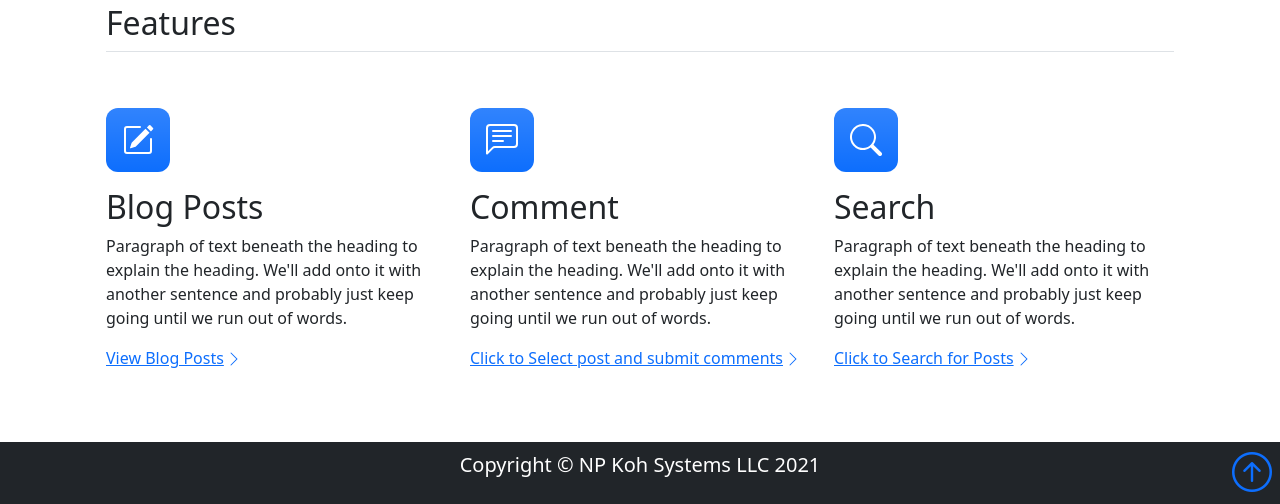
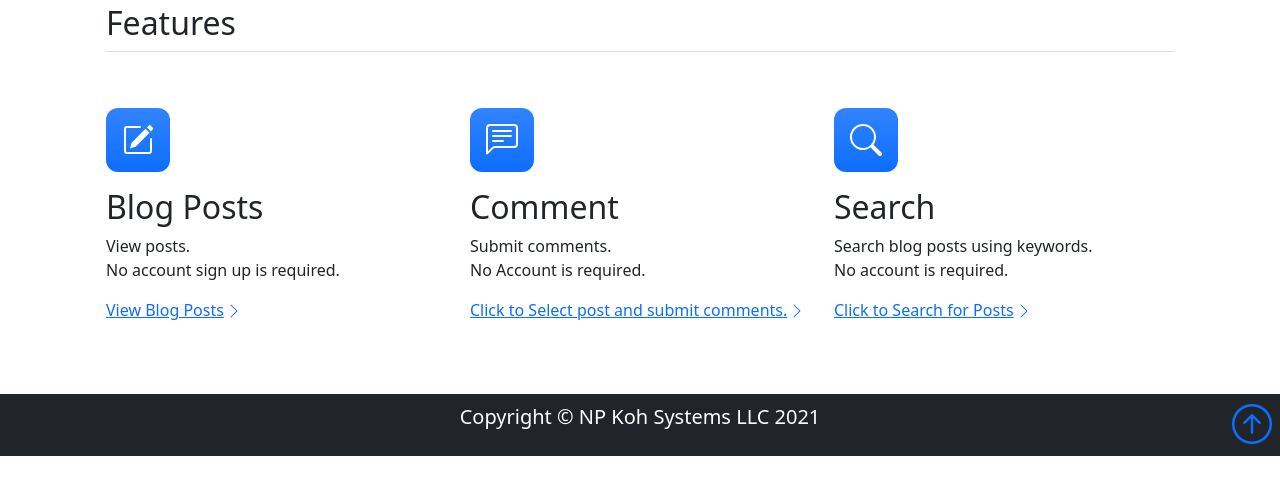
Before and after one commit to NgiapPuoyKoh/django-blogchat-tech, a Django app: page / in a window 1280 px wide. Shown: the part 666-1170 px from the top of the page. After the commit the page ends 1122 px from the top, so only its background shows below. Run offline with Django 3.2, Linux system fonts and the light colour scheme; data that the repository does not hold is empty; some libraries are stand-ins or nearby versions.

Commit message:
Edit index.html add feature descriptions

```diff
--- a/home/templates/home/index.html
+++ b/home/templates/home/index.html
@@ -70,7 +70,8 @@
           <svg class="bi" width="1em" height="1em"><use xlink:href="#pencil"/></svg>
         </div>
         <h2>Blog Posts</h2>
-        <p>Paragraph of text beneath the heading to explain the heading. We'll add onto it with another sentence and probably just keep going until we run out of words.</p>
+        <p>View posts.<br>
+        No account sign up is required.</p>
         <a href="{% url 'posts' %}" class="icon-link">
           View Blog Posts
           <svg class="bi" width="1em" height="1em"><use xlink:href="#chevron-right"/></svg>
@@ -81,9 +82,11 @@
           <svg class="bi" width="1em" height="1em"><use xlink:href="#chattext"/></svg>
         </div>
         <h2>Comment</h2>
-        <p>Paragraph of text beneath the heading to explain the heading. We'll add onto it with another sentence and probably just keep going until we run out of words.</p>
+        <p> Submit comments.<br>
+          No Account is required.
+        </p>
         <a href="{% url 'posts' %}" class="icon-link">
-          Click to Select post and submit comments
+          Click to Select post and submit comments.
           <svg class="bi" width="1em" height="1em"><use xlink:href="#chevron-right"/></svg>
         </a>
       </div>
@@ -92,7 +95,8 @@
           <svg class="bi" width="1em" height="1em"><use xlink:href="#search"/></svg>
         </div>
         <h2>Search</h2>
-        <p>Paragraph of text beneath the heading to explain the heading. We'll add onto it with another sentence and probably just keep going until we run out of words.</p>
+        <p>Search blog posts using keywords.<br>
+          No account is required.</p>
         <a href="{% url 'posts_search' %}" class="icon-link">
           Click to Search for Posts
           <svg class="bi" width="1em" height="1em"><use xlink:href="#chevron-right"/></svg>
```
